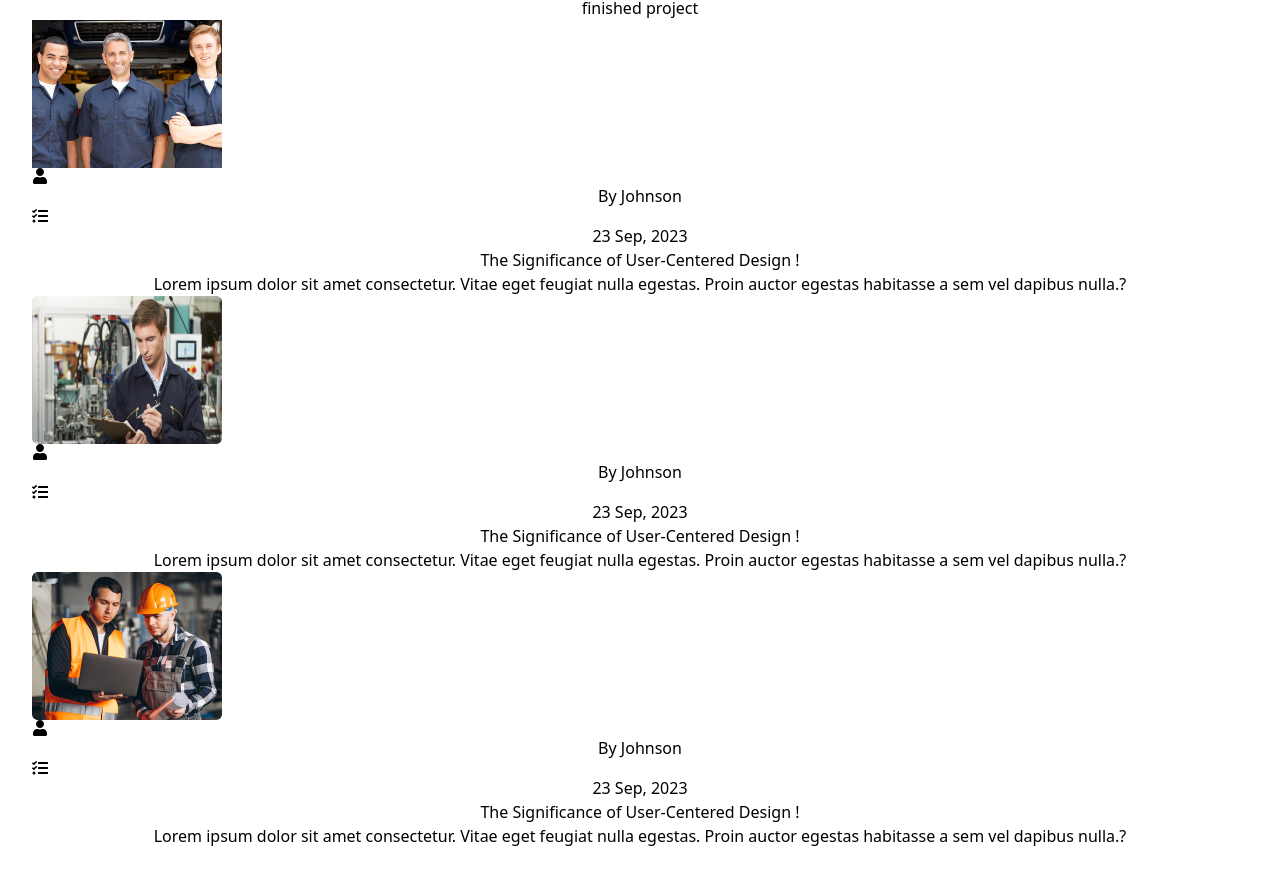
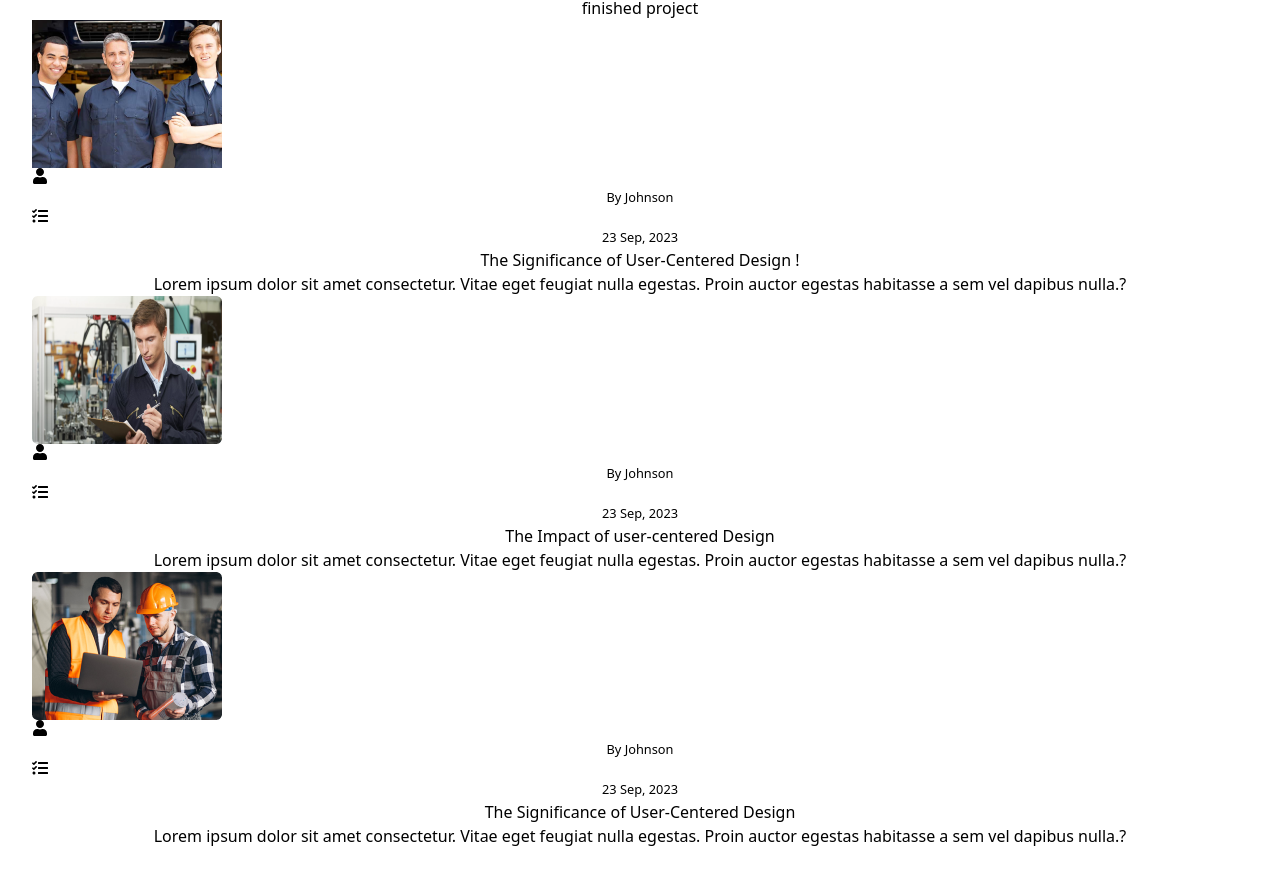
Before and after one commit to ImranRH321/TechPro, a React (Vite) app: page /blogs in a window 1280 px wide. Shown: the part 2944-3824 px from the top of the page. Built offline with nearby package versions, Linux system fonts and the light colour scheme.

Commit message:
some of design for bangla

```diff
--- a/src/page/Blogs/BlogDetails.jsx
+++ b/src/page/Blogs/BlogDetails.jsx
@@ -6,7 +6,7 @@ const BlogDetails = () => {
     return (
         <div>
             <div>
-                <h1 className='md:text-3xl font-extrabold font-serif my-4 py-3'>The shocking revelation  <br />
+                <h1 className='text-2xl md:text-4xl font-extrabold  my-4 py-3'>The shocking revelation  <br />
                     of our insurance.</h1>
 
                 <div>
--- a/src/page/Blogs/Blogs.jsx
+++ b/src/page/Blogs/Blogs.jsx
@@ -10,12 +10,12 @@ const Blogs = () => {
     return (
         <div>
             <section className="Area">
-           <div className="grid grid-cols-1 md:grid-cols-2 gap-5">
-                    <div className="p-5 border shadow-md">
+                <div className="grid grid-cols-1 md:grid-cols-2 gap-6">
+                    <div className="p-5 shadow-xl">
                         <div className=" text-left ">
-                          <img className='my-2 rounded' src={bgb} alt="bgbNoImg" />
-                        <div className='flex  justify-between'>
-                            <p className="flex items-center gap-2 ">
+                            <img className='rounded' src={bgb} alt="bgbNoImg" />
+                            <div className='flex  justify-between mt-4'>
+                                <p className="flex items-center gap-2">
                                     <span className='text-[#F84C03]'><FaUser></FaUser> </span>
                                     <span className='text-gray'> By Johnson</span>
                                 </p>
@@ -23,14 +23,14 @@ const Blogs = () => {
                                     <span className='text-[#F84C03]'><FaAccessibleIcon></FaAccessibleIcon> </span><span className='text-gray'>   23 Sep, 2023</span>
                                 </p>
                             </div>
-                            <h2 className='font-extrabold text-3xl my-3'>The shocking revelation of our insurance.</h2>
+                            <h2 className='font-extrabold text-lg my-2'>The shocking revelation of our insurance.</h2>
                             <p>Lorem ipsum dolor sit amet consectetur. Amet dolor egestas fringilla imperdiet justo eget. Tristique sagittis pretium nulla tellus lectus rhoncus eget. Blandit malesuada dolor urna elementum elementum enim volutpat nunc nibh.</p>
 
                         </div>
                     </div>
                     {/* right side  */}
                     <div className="card shadow-xl sonamiya">
-                      <div className="bg-white shadow-xl px-3 py-4 rounded flex items-center text-left gap-5">
+                        <div className="bg-white shadow-xl px-2 py-4 rounded flex items-center text-left gap-5">
                             <img className=' h-[120px]' src={b1} alt="noImg" />
                             <div>
                                 <h2 className="font-extrabold">
@@ -69,50 +69,52 @@ const Blogs = () => {
                 </div>
                 {/* danson  */}
                 <div className="Booom grid md:grid-cols-2 lg:grid-cols-3 gap-4">
-            <div className="CallME  bg-base-100 shadow-xl">
-                    <figure><img className="w-[300px] h-[200px]  rounded" src={b3} alt="Shoes" /></figure>
-                    <div className="card-body">
-                        <div className='flex  border'>
+                    <div className="CallME  bg-base-100 shadow-xl text-left">
+                       <div className='p-5'>
+                         <figure><img className="w-[300px]  mx-auto lg:w-full h-[200px] rounded" src={b3} alt="Shoes" /></figure>
+                       </div>
+                        <div className="p-5">
+                            <div className='flex justify-between'>
                                 <p className="flex items-center gap-2">
-                                <FaUser></FaUser><span> By Johnson</span>
+                                   <span className='text-orange-400'> <FaUser></FaUser></span> <small> By Johnson</small>
                                 </p>
                                 <p className="flex  items-center gap-2">
-                                <FaTasks></FaTasks><span>   23 Sep, 2023</span>
+                                   <span className='text-orange-400'><FaTasks></FaTasks></span>  <small>   23 Sep, 2023</small>
                                 </p>
                             </div>
-                        <h2 className="card-title">The Significance of User-Centered Design !</h2>
+                            <h2 className="card-title my-2">The Significance of User-Centered Design !</h2>
                             <p>Lorem ipsum dolor sit amet consectetur. Vitae eget feugiat nulla egestas. Proin auctor egestas habitasse a sem vel dapibus nulla.?</p>
 
                         </div>
                     </div>
                     <div className="CallME  bg-base-100 shadow-xl">
-                    <figure><img className="w-[300px] h-[200px] rounded" src={b1} alt="Shoes" /></figure>
-                    <div className="card-body">
-                        <div className='flex  border'>
+                        <figure><img className="w-[300px]  mx-auto lg:w-full p-5 h-[200px]  rounded" src={b1} alt="Shoes" /></figure>
+                        <div className="p-5 text-left">
+                            <div className='flex justify-between'>
                                 <p className="flex items-center gap-2">
-                                <FaUser></FaUser><span> By Johnson</span>
+                                   <span className='text-orange-400'> <FaUser></FaUser></span> <small> By Johnson</small>
                                 </p>
                                 <p className="flex  items-center gap-2">
-                                <FaTasks></FaTasks><span>   23 Sep, 2023</span>
+                                   <span className='text-orange-400'><FaTasks></FaTasks></span>  <small>   23 Sep, 2023</small>
                                 </p>
                             </div>
-                        <h2 className="card-title">The Significance of User-Centered Design !</h2>
+                            <h2 className="card-title my-2">The Impact of user-centered Design </h2>
                             <p>Lorem ipsum dolor sit amet consectetur. Vitae eget feugiat nulla egestas. Proin auctor egestas habitasse a sem vel dapibus nulla.?</p>
 
                         </div>
                     </div>
                     <div className="CallME  bg-base-100 shadow-xl">
-                    <figure><img className="w-[300px] h-[200px]  rounded" src={b2} alt="Shoes" /></figure>
-                    <div className="card-body">
-                        <div className='flex  border'>
+                        <figure><img className="w-[300px] h-[200px] p-3 rounded" src={b2} alt="Shoes" /></figure>
+                            <div className="p-4 text-left">
+                            <div className='flex justify-between'>
                                 <p className="flex items-center gap-2">
-                                <FaUser></FaUser><span> By Johnson</span>
+                                   <span className='text-orange-400'> <FaUser></FaUser></span> <small> By Johnson</small>
                                 </p>
                                 <p className="flex  items-center gap-2">
-                                <FaTasks></FaTasks><span>   23 Sep, 2023</span>
+                                   <span className='text-orange-400'><FaTasks></FaTasks></span>  <small>   23 Sep, 2023</small>
                                 </p>
                             </div>
-                        <h2 className="card-title">The Significance of User-Centered Design !</h2>
+                            <h2 className="card-title my-2">The Significance of User-Centered Design</h2>
                             <p>Lorem ipsum dolor sit amet consectetur. Vitae eget feugiat nulla egestas. Proin auctor egestas habitasse a sem vel dapibus nulla.?</p>
 
                         </div>
--- a/src/page/ConactUs/ConactUs.jsx
+++ b/src/page/ConactUs/ConactUs.jsx
@@ -33,15 +33,15 @@ const ConactUs = () => {
 
             </div>
             {/* she to buje na  Amar ki kora*/}
-            <div className="form_container_helo bg-black my-20">
+            <div className="form_container_helo bg-slate-100 py-10 px-5 my-20">
                 <div className="grid grid-cols-1 md:grid-cols-2 ">
-                    <div className="card bg-base-200 shadow-xl">
+                    <div className="card bg-base-200 ">
                         <div className=" text-left">
                             <h2 className='font-extrabold text-3xl'>Love to hear from you, leave a message</h2>
                             <img className='my-3' src={contactImg} alt="noFound" />
                         </div>
                     </div>
-                    <div className="card bg-base-100 shadow-xl">
+                    <div className="card bg-base-100 ">
                         <div className="Container_from_Answer">
                             <form>
                                 <div className="Left_right flex gap-4  lg:flex-nowrap">
```
Also changed, not shown: src/page/ServiceDetails/ServiceDetails.jsx (+30 -8 lines), src/assets/services/bgSer.png (added). Lines whose indentation alone changed are shown as unchanged.
